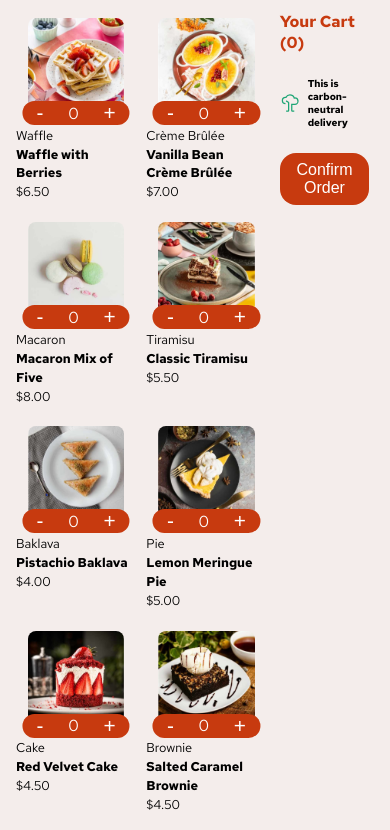
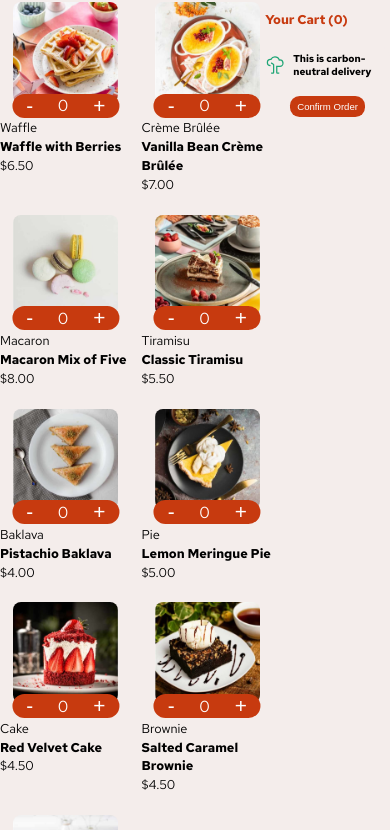
Before and after one commit to oluwafemi810/OnlineShoppingCart, a plain HTML site: page product-list-with-cart-main/index.html in a window 390 px wide. Shown: the part 73-903 px from the top of the page. Drawn offline with Linux system fonts and the light colour scheme.

Commit message:
Updated Cart Mobile Responsiveness

```diff
--- a/product-list-with-cart-main/index.css
+++ b/product-list-with-cart-main/index.css
@@ -231,7 +231,7 @@ body{
     }
 
     .item-clearance{
-        gap: .2em;
+        gap: .1em;
     }
     .item-clearance p{
         font-size: 10px;
@@ -249,14 +249,15 @@ body{
         font-size: 15px;
     }
     .your-cart{
-        font-size: 1em;
+        font-size: .8em;
     }
     .right-part{
         background-color: transparent;
         height: fit-content;
         border-radius: 0em;
-        padding: 0 1em;
-        right: 1.2%;
+        padding: 0;
+        right: 0;
+        width: 32%;
         top: 10%;
     }
     .food-description {
@@ -269,4 +270,18 @@ body{
         border: none;
 
     }
+    .main-body{
+        padding: 0;
+    }
+    .confirm-order{
+        font-size: .6em;
+        width: 60%;
+    }
+    .confirm-order-division{
+        display: flex;
+        justify-content: center;
+    }
+    .cancel-button{
+        border: none;
+    }
 }
--- a/product-list-with-cart-main/index.html
+++ b/product-list-with-cart-main/index.html
@@ -38,7 +38,7 @@
             <img src="assets/images/icon-carbon-neutral.svg" alt="">
             <strong class="delivery-note-text"> This is carbon-neutral delivery </strong>
         </div>
-        <div>
+        <div class="confirm-order-division">
             <button class="confirm-order">Confirm Order</button>
         </div>
 
```
